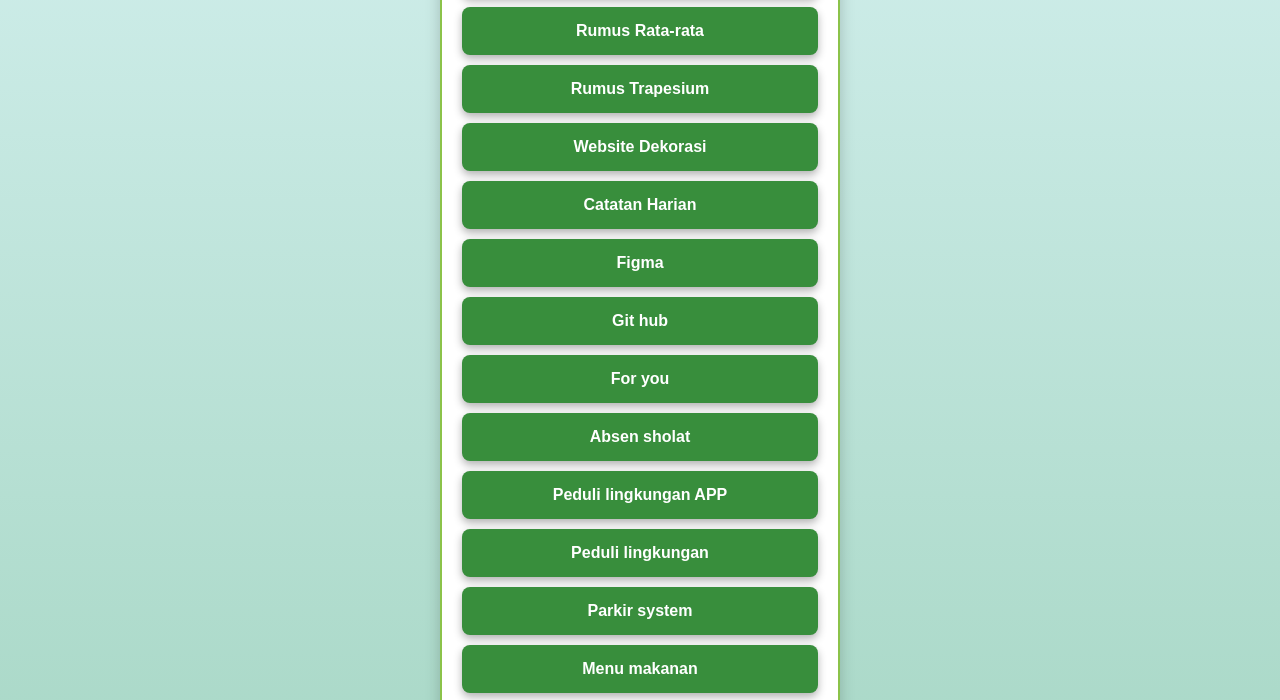
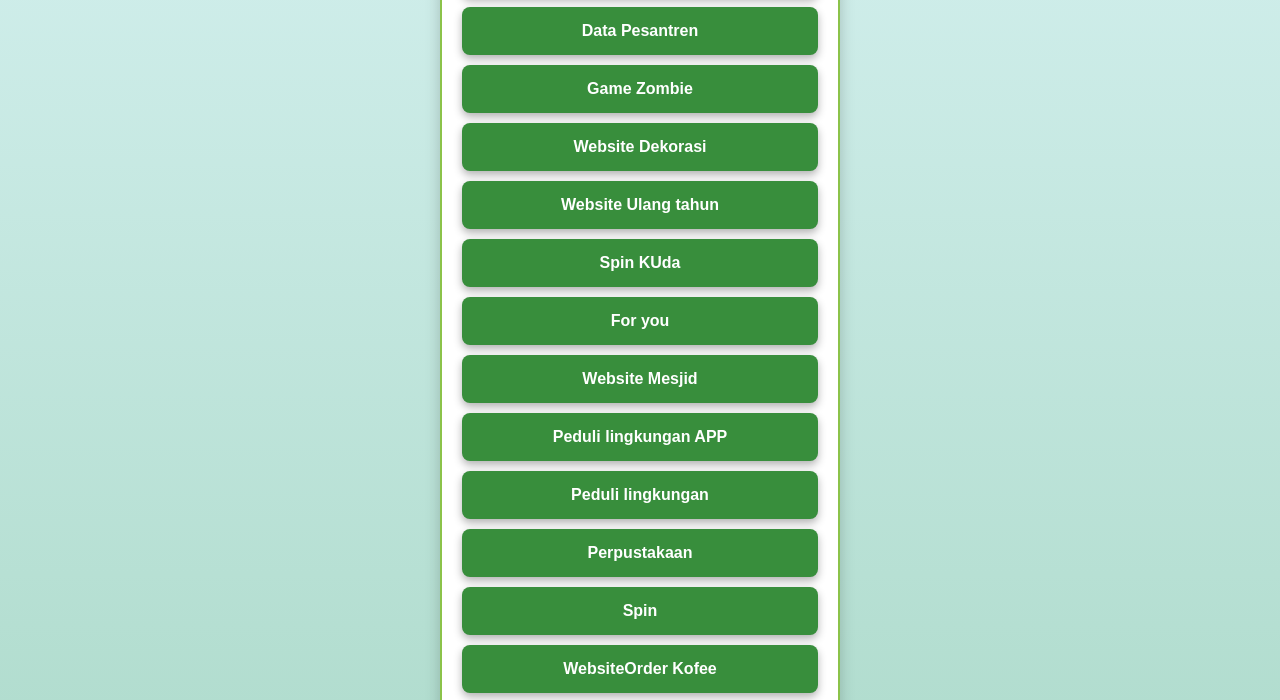
Before and after one commit to farhan8883-max/kumpuulan-, a plain HTML site: page index.html in a window 1280 px wide. Shown: the part 478-1178 px from the top of the page. Drawn offline with Linux system fonts and the light colour scheme.

Commit message:
Update index.html

```diff
--- a/index.html
+++ b/index.html
@@ -3,7 +3,7 @@
 <head>
     <meta charset="UTF-8">
     <meta name="viewport" content="width=device-width, initial-scale=1.0">
-    <title>Linktree Nature Theme</title>
+    <title>Linktree Farhan</title>
     <link rel="shortcut icon" href="Screenshot__142_-removebg-preview.png" type="image/x-icon">
     <style>
         * {
@@ -131,7 +131,7 @@
         const links = [
              {
                 "name": "Portofolio",
-                "url": "https://potofolio-plum.vercel.app/"
+                "url": "https://farhan-aaak.vercel.app/"
             },
             {
                 "name": "Website Cofee",
@@ -142,20 +142,52 @@
                 "url": "http://projecpesantren.vercel.app"
             },
             {
-                "name": "Rumus Rata-rata",
-                "url": "https://rumus-rata-rata.vercel.app/"
+                "name": "Data Pesantren",
+                "url": "https://data-dusky-psi.vercel.app/"
             },
             {
-                "name": "Rumus Trapesium",
-                "url": "https://rumus-trapesium.vercel.app/"
+                "name": "Game Zombie",
+                "url": "https://zombie-2821.vercel.app/"
             },
             {
                 "name": "Website Dekorasi",
                 "url": "https://dekorasi-blush.vercel.app/"
             },
             {
-                "name": "Catatan Harian",
-                "url": "https://database-zeta-five.vercel.app/"
+                "name": "Website Ulang tahun",
+                "url": "https://ulang-tahun-five-tau.vercel.app/"
+            },
+            {
+                "name": "Spin KUda",
+                "url": "https://spinkuda.vercel.app/"
+            },
+            {
+                "name": "For you",
+                "url": "https://message-you.vercel.app/"
+            },
+            {
+                "name": "Website Mesjid",
+                "url": "https://mesjid-attaqwa.vercel.app/"
+            },
+             {
+                "name": "Peduli lingkungan APP",
+                "url": "https://lingkungan.vercel.app/index.html"
+            },
+             {
+                "name": "Peduli lingkungan ",
+                "url": "https://peduli-lingkungan-kohl.vercel.app/"
+            },
+            {
+                "name": "Perpustakaan",
+                "url": "https://perpustakaan-islamii.vercel.app/"
+            },
+             {
+                "name": "Spin",
+                "url": "https://bajak836.vercel.app/"
+            },
+             {
+                "name": "WebsiteOrder Kofee",
+                "url": "https://kofee-lime.vercel.app/"
             },
             {
                 "name": "Figma",
@@ -166,29 +198,10 @@
                 "url": "https://github.com/farhan8883-max/atar_laundry/tree/e31aaeace9286ccbdc8cc3b85cde858d8dcdbc41"
             },
             {
-                "name": "For you",
-                "url": "https://message-you.vercel.app/"
+                "name": "Youtube",
+                "url": "https://www.youtube.com/@mmhdfarhan783"
             },
-            {
-                "name": "Absen sholat",
-                "url": "https://skylite-ten.vercel.app/"
-            },
-             {
-                "name": "Peduli lingkungan APP",
-                "url": "https://lingkungan.vercel.app/index.html"
-            },
-             {
-                "name": "Peduli lingkungan ",
-                "url": "https://peduli-lingkungan-kohl.vercel.app/"
-            },
-             {
-                "name": "Parkir system",
-                "url": "https://parkir-system.vercel.app/#"
-            },
-             {
-                "name": "Menu makanan",
-                "url": "https://menumakan.vercel.app/"
-            },
+
 
         ];
 
```
